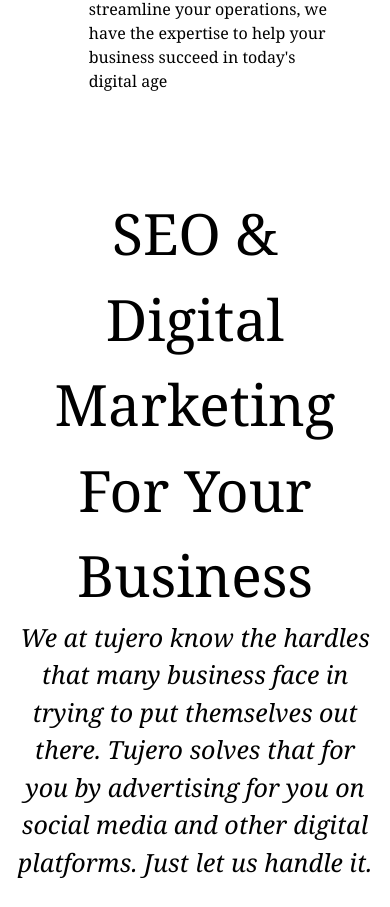
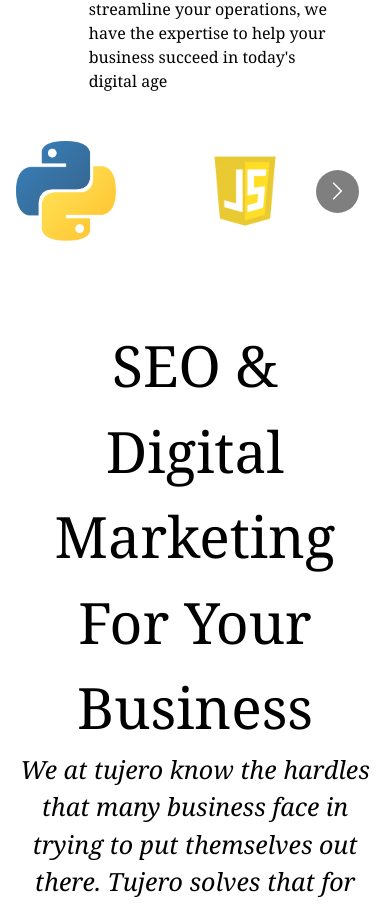
Before and after one commit to Vladmir-dev/tujero2.0, a React (Vite) app: page / in a window 390 px wide. Shown: the part 2336-3243 px from the top of the page. Built offline with nearby package versions, Linux system fonts and the light colour scheme.

Commit message:
added carousel

```diff
--- a/package.json
+++ b/package.json
@@ -12,6 +12,7 @@
     "react": "^18.2.0",
     "react-dom": "^18.2.0",
     "react-icons": "^4.8.0",
+    "react-multi-carousel": "^2.8.2",
     "react-scroll": "^1.8.9"
   },
   "devDependencies": {
--- /dev/null
+++ b/src/components/Collections.jsx
@@ -0,0 +1,43 @@
+import React from 'react'
+import Carousel from "react-multi-carousel";
+import "react-multi-carousel/lib/styles.css";
+
+const Collections = ({items}) => {
+
+   const responsive = {
+    superLargeDesktop: {
+      // the naming can be any, depends on you.
+      breakpoint: { max: 4000, min: 3000 },
+      items: 3,
+    },
+    desktop: {
+      breakpoint: { max: 3000, min: 1024 },
+      items: 3,
+    },
+    tablet: {
+      breakpoint: { max: 1024, min: 464 },
+      items: 2,
+    },
+    mobile: {
+      breakpoint: { max: 464, min: 0 },
+      items: 2,
+    },
+  };
+
+  console.log("Collections", items)
+
+  return (
+    <div className="w-full">
+      <Carousel responsive={responsive}>
+        {items.map((item, index) => (
+          <div key={index}>
+            {console.log(item)}
+            <img src={item.url} alt="logos" className="w-[100px] h-[100px]"/>
+          </div>
+        ))}
+      </Carousel>
+     </div>
+  )
+}
+
+export default Collections
--- a/src/components/Services.jsx
+++ b/src/components/Services.jsx
@@ -8,6 +8,7 @@
 import react from '../assets/react.png'
 import react_native from '../assets/rn.png'
 import flutter from '../assets/flutter.png'
+import Collections from './Collections'
 
 const Services = () => {
   const langs = [
@@ -42,10 +43,15 @@
       </div>
       {/*ICT*/}
       <ICT />
-      <div className="flex justify-evenly hidden md:block w-full items-center mt-[100px]">
+      <div className="hidden md:block">
+      <div className="flex mt-[100px] gap-16">
       {langs.map((item, index)=> (
         <img key={index} src={item.url} alt="logos" className="w-[100px] h-[100px]"/>
       ))}
+      </div>
+      </div>
+      <div className="w-full md:hidden p-4">
+      <Collections items={langs} />
       </div>
       <Marketing />
     </div>
```
Also changed, not shown: 1 other file (tests, documents, lock files or other folders).
